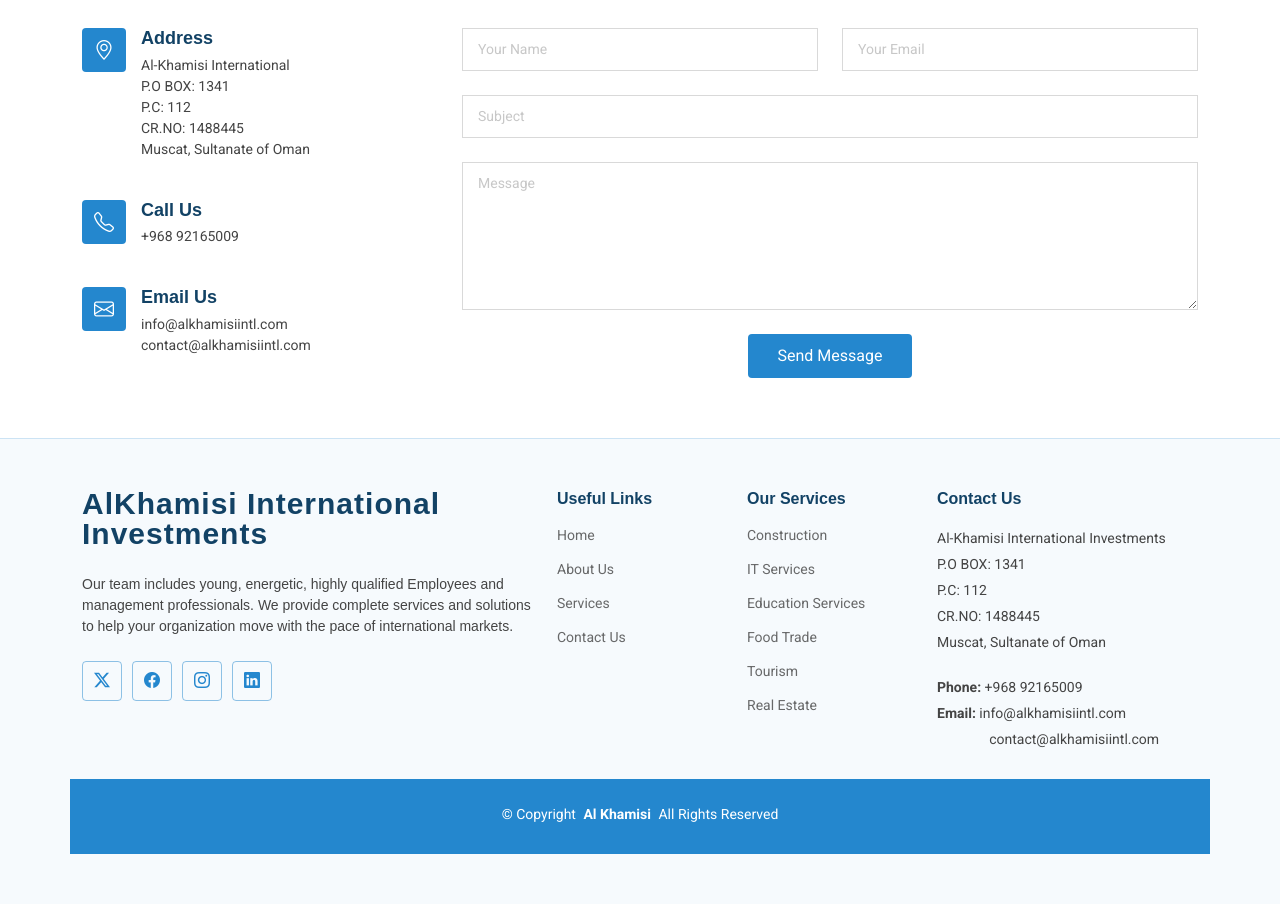
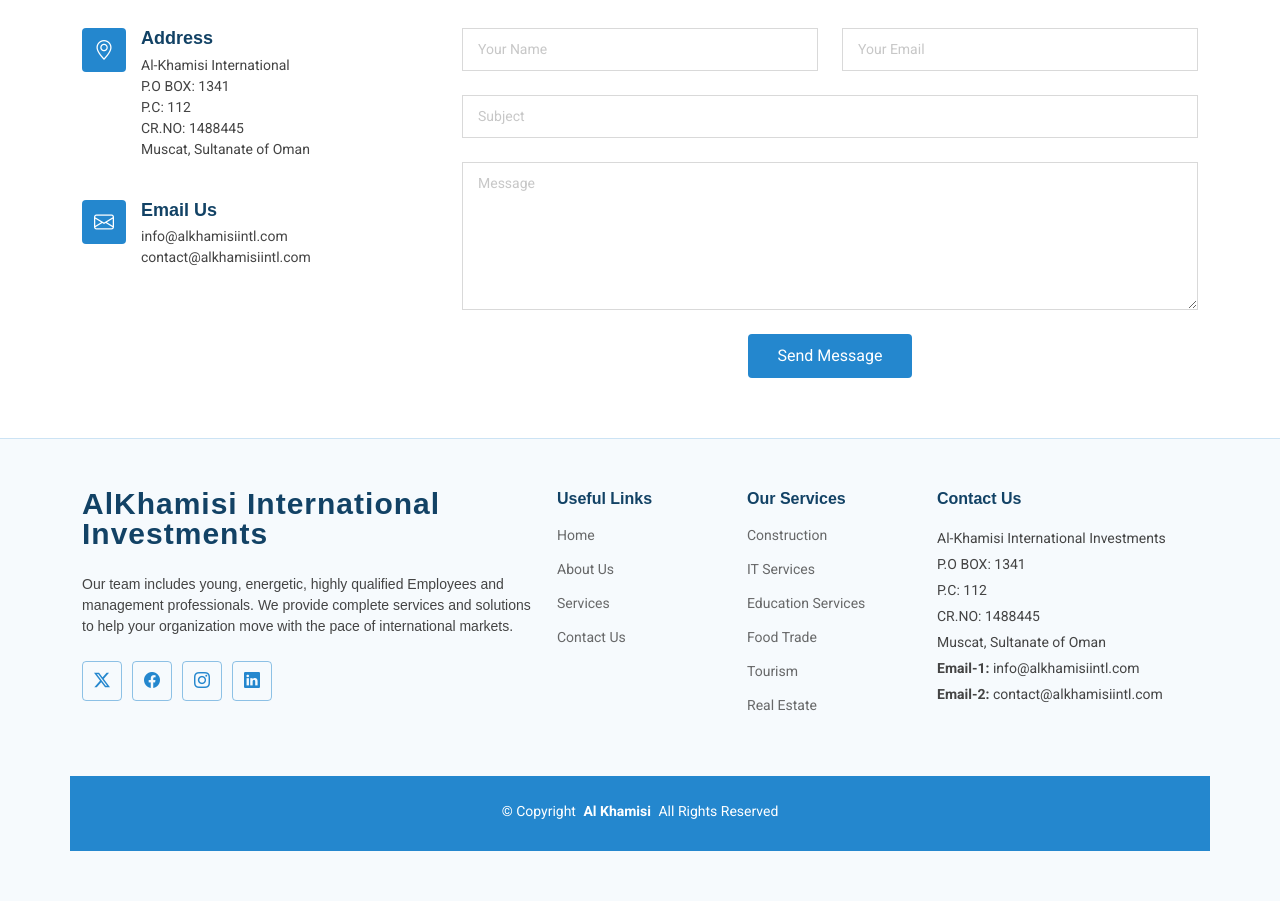
Before and after one commit to Sanjaisamson/Private_Project, a Laravel app: page / in a window 1280 px wide. Shown: the part 4996-5900 px from the top of the page. After the commit the page ends 5847 px from the top, so only its background shows below. Run offline with Laravel 12, Linux system fonts and the light colour scheme; some libraries are stand-ins or nearby versions.

Commit message:
mobile number removed

```diff
--- a/resources/views/home.blade.php
+++ b/resources/views/home.blade.php
@@ -134,9 +134,9 @@
             }
             </script>
                     <div class="swiper-wrapper">
-                        <div class="swiper-slide">
+                        {{-- <div class="swiper-slide">
                             <img src="assets/img/banner/banner1.jpg" class="banner-img" alt="Banner Image 1">
-                        </div><!-- End Banner Item -->
+                        </div><!-- End Banner Item --> --}}
 
                         <div class="swiper-slide">
                             <img src="assets/img/banner/banner2.jpg" class="banner-img" alt="Banner Image 2">
@@ -150,9 +150,21 @@
                             <img src="assets/img/banner/banner4.jpg" class="banner-img" alt="Banner Image 4">
                         </div><!-- End Banner Item -->
 
-                        {{-- <div class="swiper-slide">
-                            <img src="assets/img/banner/banner5.jpg" class="banner-img" alt="Banner Image 5">
-                        </div><!-- End Banner Item --> --}}
+                        <div class="swiper-slide">
+                          <img src="assets/img/banner/banner5.jpg" class="banner-img" alt="Banner Image 4">
+                      </div><!-- End Banner Item -->
+
+                      <div class="swiper-slide">
+                        <img src="assets/img/banner/banner6.jpg" class="banner-img" alt="Banner Image 4">
+                    </div><!-- End Banner Item -->
+
+                    <div class="swiper-slide">
+                      <img src="assets/img/banner/banner7.jpg" class="banner-img" alt="Banner Image 4">
+                  </div><!-- End Banner Item -->
+
+                        <div class="swiper-slide">
+                            <img src="assets/img/banner/banner8.jpg" class="banner-img" alt="Banner Image 5">
+                        </div><!-- End Banner Item -->
                     </div>
                     {{-- <div class="swiper-pagination"></div> --}}
                 </div>
@@ -597,13 +609,13 @@
                             </div>
                         </div><!-- End Info Item -->
 
-                        <div class="info-item d-flex" data-aos="fade-up" data-aos-delay="400">
+                        {{-- <div class="info-item d-flex" data-aos="fade-up" data-aos-delay="400">
                             <i class="bi bi-telephone flex-shrink-0"></i>
                             <div>
                                 <h3>Call Us</h3>
                                 <p>+968 92165009</p>
                             </div>
-                        </div><!-- End Info Item -->
+                        </div><!-- End Info Item --> --}}
 
                         <div class="info-item d-flex" data-aos="fade-up" data-aos-delay="500">
                             <i class="bi bi-envelope flex-shrink-0"></i>
--- a/resources/views/partials/footer.blade.php
+++ b/resources/views/partials/footer.blade.php
@@ -48,13 +48,14 @@
                 <p>P.C: 112</p>
                 <p>CR.NO: 1488445</p>
                 <p>Muscat, Sultanate of Oman</p>
-                <p class="mt-4"><strong>Phone:</strong> <span>+968 92165009</span></p>
+                {{-- <p class="mt-4"><strong>Phone:</strong> <span>+968 92165009</span></p> --}}
                 <p>
-                    <strong>Email:</strong>
+                    <strong>Email-1:</strong>
                     <span><a href="mailto:info@alkhamisiintl.com"
                             style="color: #444444">info@alkhamisiintl.com</a></span>
                 </p>
-                <span style="margin-left: 20%;"><a href="mailto:contact@alkhamisiintl.com"
+                <strong>Email-2:</strong>
+                <span><a href="mailto:contact@alkhamisiintl.com"
                         style="color: #444444">contact@alkhamisiintl.com</a></span>
                 </p>
             </div>
```
Also changed, not shown: public/assets/img/banner/banner5.jpg (added), public/assets/img/banner/banner6.jpg (added), public/assets/img/banner/banner7.jpg (added), public/assets/img/banner/banner8.jpg (added).
